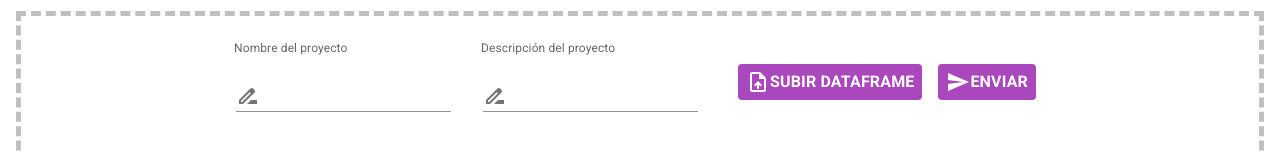
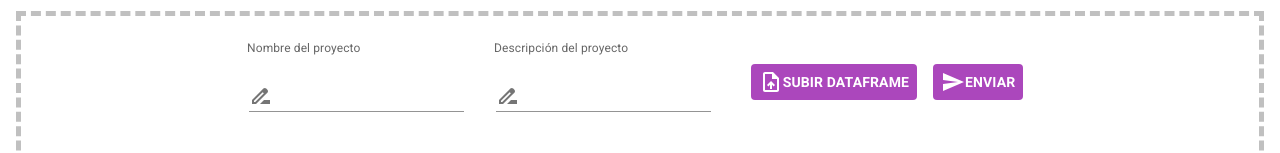
Before and after one commit to Teckwar160/GUI-Iris, a React (Create React App) app in the folder iris/: page / in a window 1280 px wide. Shown: the part 209-362 px from the top of the page. Built offline with nearby package versions, Linux system fonts and the light colour scheme; no server answers.

Commit message:
Se ajusto el tamaño de letra de los botones y se agregaron botoenes de eliminar y editar a los proyectos

```diff
--- a/iris/src/Componentes/IngresarDataFrame.jsx
+++ b/iris/src/Componentes/IngresarDataFrame.jsx
@@ -30,6 +30,7 @@ const Boton = styled(Button)(({ theme }) => ({
 const TextoBoton = styled(Typography)({
   fontFamily: "Roboto",
   fontWeight: "bold",
+  fontSize: "14px"
 });
 
 export default function IngresarDataFrame(Props) {
--- a/iris/src/Componentes/MostrarProyectos.jsx
+++ b/iris/src/Componentes/MostrarProyectos.jsx
@@ -15,6 +15,8 @@ import { purple } from "@mui/material/colors";
 
 // Iconos
 import InputIcon from "@mui/icons-material/Input";
+import DeleteIcon from '@mui/icons-material/Delete';
+import EditIcon from '@mui/icons-material/Edit';
 
 // Estilos
 const Boton = styled(Button)(({ theme }) => ({
@@ -28,6 +30,7 @@ const Boton = styled(Button)(({ theme }) => ({
 const TextoBoton = styled(Typography)({
   fontFamily: "Roboto",
   fontWeight: "bold",
+  fontSize: "14px"
 });
 
 export default function MostrarProyectos(Props) {
@@ -53,6 +56,16 @@ export default function MostrarProyectos(Props) {
                   <InputIcon />
                   <TextoBoton>Cargar proyecto</TextoBoton>
                 </Boton>
+
+                <Boton sx={{ mr: 1, ml: 1 }}>
+                  <DeleteIcon />
+                  <TextoBoton>Borrar proyecto</TextoBoton>
+                </Boton>
+
+                <Boton sx={{ mr: 1, ml: 1 }}>
+                  <EditIcon />
+                  <TextoBoton>Editar proyecto</TextoBoton>
+                </Boton>
               </CardActions>
             </React.Fragment>
           </Card>
```
